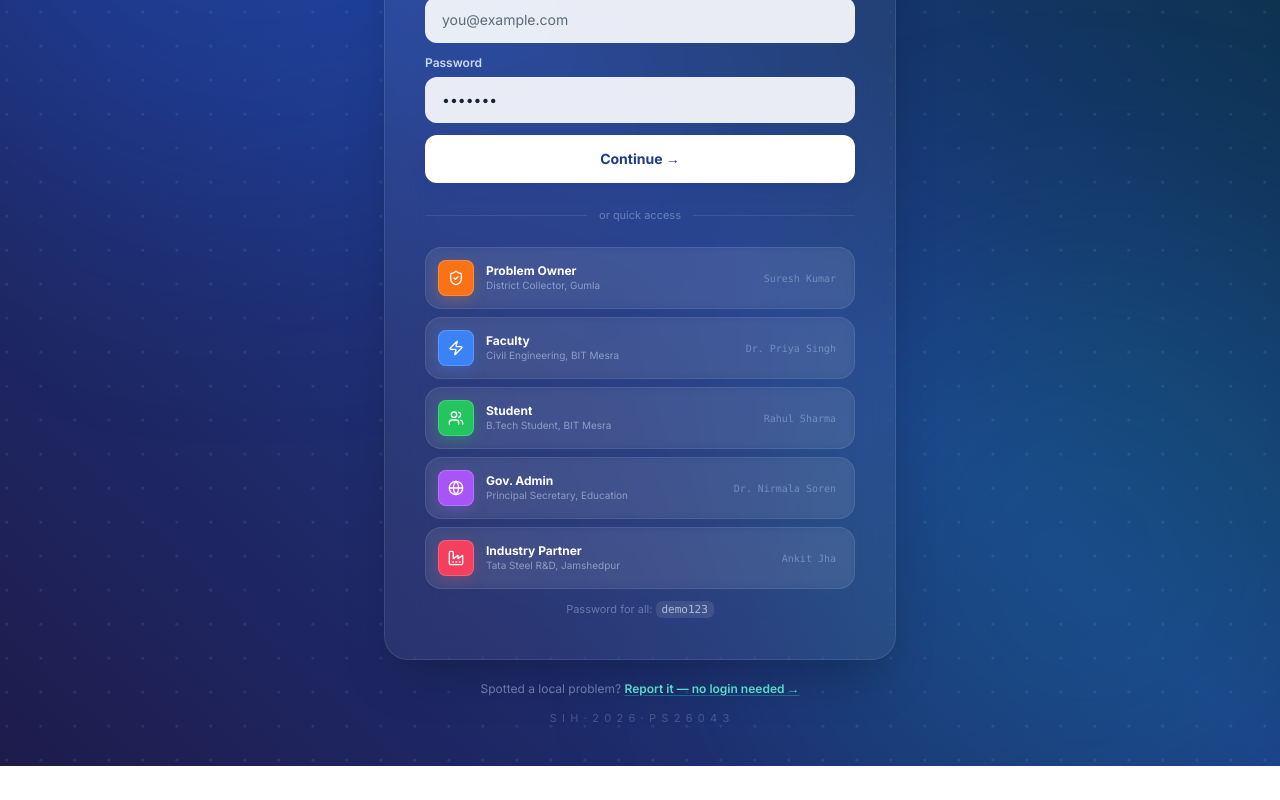
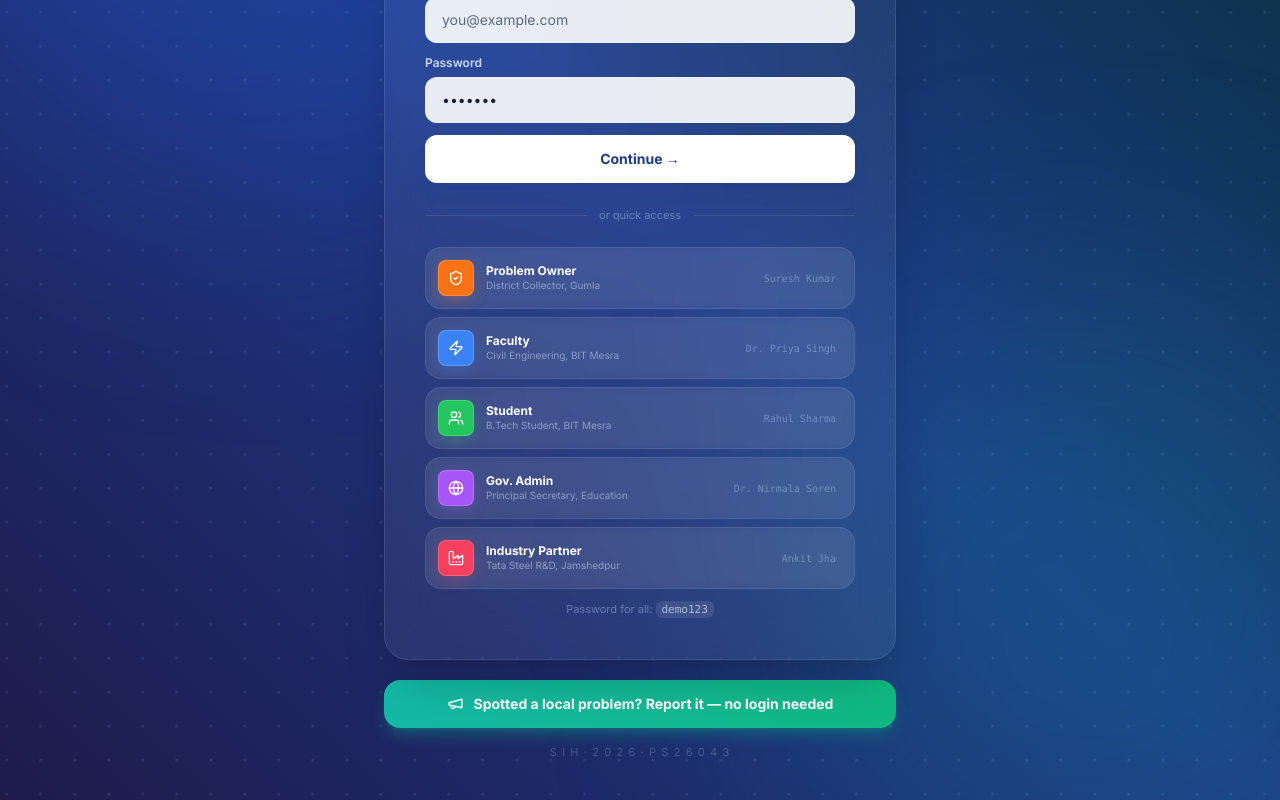
Before and after one commit to mishtiiikrishnaa/sih2026prototype, a React (Vite) app in the folder frontend/: page /login in a window 1280 px wide. Shown: the part 440-1240 px from the top of the page. Before the commit the page ends 1206 px from the top, so only its background shows below. Built offline with nearby package versions, Linux system fonts and the light colour scheme.

Commit message:
highlight report as the hero action (nav + login cta)

```diff
--- a/frontend/src/components/layout/Layout.jsx
+++ b/frontend/src/components/layout/Layout.jsx
@@ -91,19 +91,22 @@ function NotificationBell() {
   )
 }
 
-function NavItem({ to, icon: Icon, label }) {
+function NavItem({ to, icon: Icon, label, highlight }) {
   return (
     <NavLink
       to={to}
       className={({ isActive }) =>
         clsx(
-          'flex items-center gap-2 px-3 py-2 rounded-xl text-sm font-medium transition-colors',
-          isActive
-            ? 'bg-blue-700 text-white shadow-md shadow-blue-700/20'
-            : 'text-text-secondary hover:text-text-primary hover:bg-bg-secondary'
+          'relative flex items-center gap-2 px-3 py-2 rounded-xl text-sm font-medium transition-colors',
+          highlight
+            ? 'bg-gradient-to-r from-teal-500 to-emerald-500 text-white shadow-lg shadow-teal-600/30 hover:from-teal-400 hover:to-emerald-400'
+            : isActive
+              ? 'bg-blue-700 text-white shadow-md shadow-blue-700/20'
+              : 'text-text-secondary hover:text-text-primary hover:bg-bg-secondary'
         )
       }
     >
+      <span className={clsx('w-1.5 h-1.5 rounded-full', highlight ? 'bg-white animate-pulse' : 'hidden')} />
       <Icon size={18} strokeWidth={2.2} />
       <span className="hidden md:inline">{label}</span>
     </NavLink>
@@ -140,7 +143,7 @@ export default function Layout() {
           {(role === 'faculty' || role === 'student') && (<NavItem to="/matches" icon={Zap} label="Matches" />)}
           {(role === 'industry_partner' || role === 'gov_admin') && (<NavItem to="/industry" icon={Factory} label="Industry" />)}
           <NavItem to="/projects" icon={FolderKanban} label="Projects" />
-          <NavItem to="/report" icon={Megaphone} label="Report" />
+          <NavItem to="/report" icon={Megaphone} label="Report" highlight />
           {(role === 'gov_admin') && (<NavItem to="/dashboard" icon={LayoutDashboard} label="Dashboard" />)}
         </nav>
 
--- a/frontend/src/pages/LoginPage.jsx
+++ b/frontend/src/pages/LoginPage.jsx
@@ -106,8 +106,13 @@ export default function LoginPage() {
           <p className="text-blue-200/40 text-[11px] mt-3 text-center">Password for all: <span className="font-mono text-blue-100/70 bg-white/10 px-1.5 py-0.5 rounded-md">demo123</span></p>
         </div>
 
-        <p className="text-blue-200/50 text-[12px] mt-5 text-center">Spotted a local problem? <Link to="/report" className="text-teal-300 hover:text-teal-200 font-semibold underline underline-offset-2 decoration-teal-500/50 hover:decoration-teal-300">Report it — no login needed →</Link></p>
-        <p className="hidden sm:block text-blue-200/25 text-[11px] mt-3 text-center tracking-widest uppercase">S I H · 2 0 2 6 · P S 2 6 0 4 3</p>
+        <div className="mt-5">
+          <Link to="/report" className="group w-full flex items-center justify-center gap-2.5 py-3.5 rounded-2xl bg-gradient-to-r from-teal-500 to-emerald-500 text-white text-sm font-bold shadow-lg shadow-teal-600/40 hover:from-teal-400 hover:to-emerald-400 transition-all hover:scale-[1.01] active:scale-[0.99]">
+            <Megaphone size={17} className="group-hover:animate-pulse" />
+            Spotted a local problem? Report it — no login needed
+          </Link>
+          <p className="hidden sm:block text-blue-200/25 text-[11px] mt-4 text-center tracking-widest uppercase">S I H · 2 0 2 6 · P S 2 6 0 4 3</p>
+        </div>
       </div>
     </div>
   )
```
